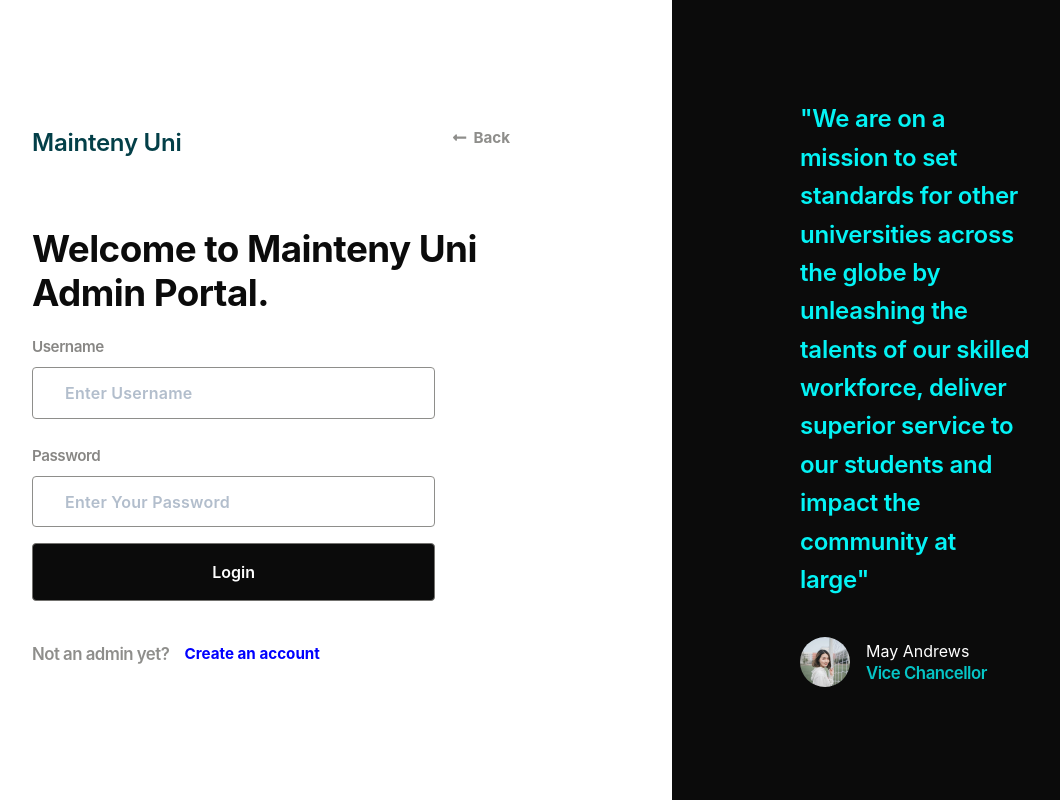
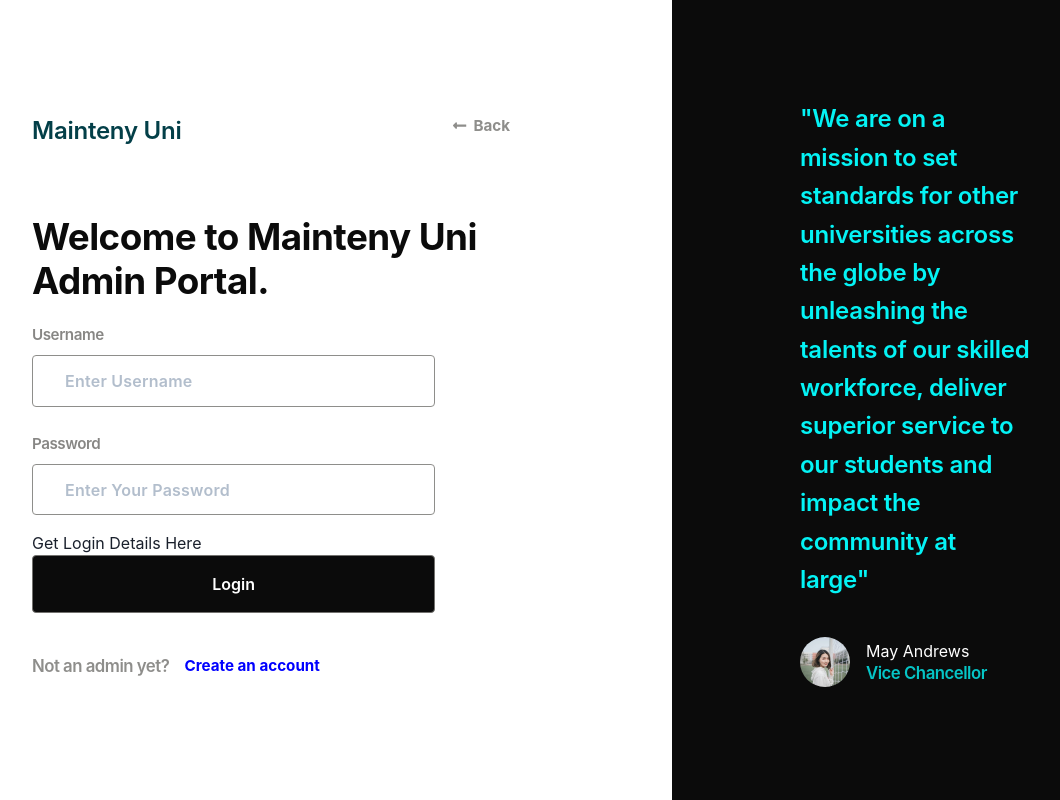
Before and after one commit to winpeed/mainteny-app, a Next.js app: page /signin in a window 1280 px wide. Shown: the whole page, without its empty margins (96-1156 px from the left). Built offline with nearby package versions, Linux system fonts and the light colour scheme; no server answers.

Commit message:
Add Login Details Link

```diff
--- a/containers/SignInContainer.js
+++ b/containers/SignInContainer.js
@@ -81,6 +81,9 @@ function SignInContainer({ csrfToken }) {
               id="input-password-for-credentials-provider"
               required
             />
+            <Link href="https://github.com/winpeed/mainteny-app/blob/main/README.md">
+              Get Login Details Here
+            </Link>
             <Sign.ButtonInput type="submit">Login</Sign.ButtonInput>
             <Sign.Wrapper style={{ flexDirection: "row" }}>
               <Sign.Text>Not an admin yet?</Sign.Text>
```
